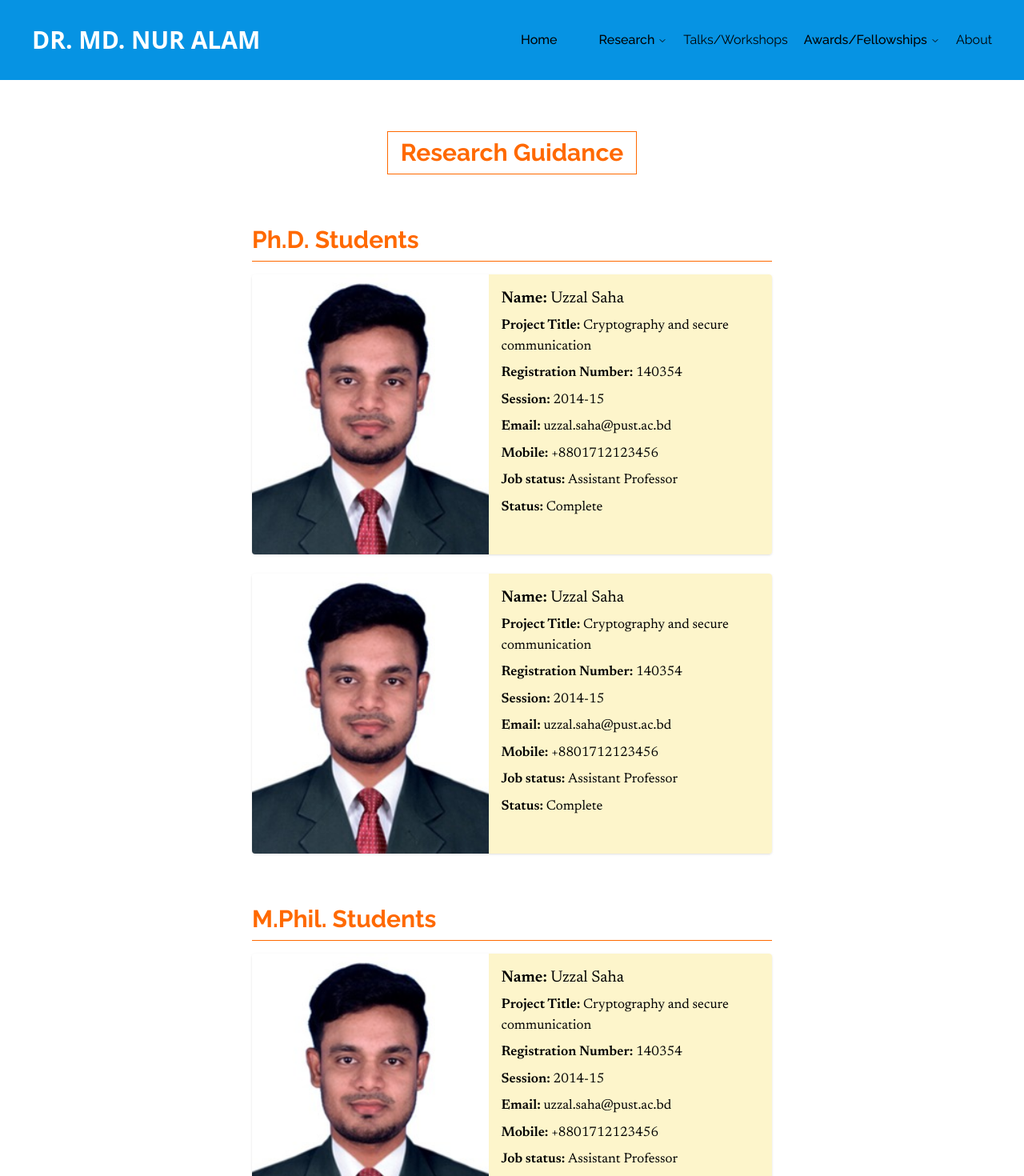
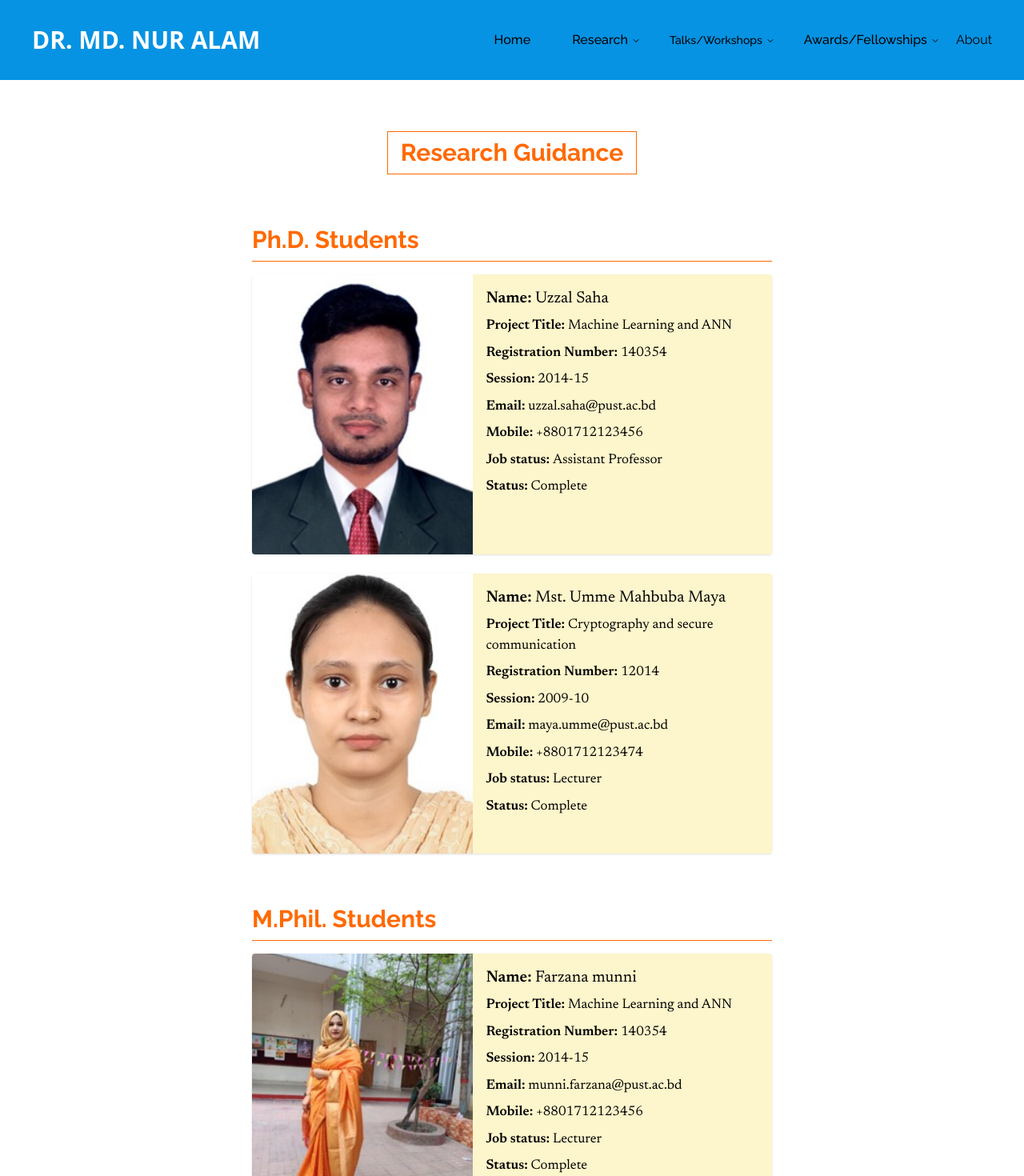
Before and after one commit to CoderKawsar/dr.nur-alam, a Next.js app: page /research/research-guidance in a window 1280 px wide. Shown: the top 1470 px of the page at 80% size. Built offline with nearby package versions, Linux system fonts and the light colour scheme.

Commit message:
menu update, student info update

```diff
--- a/src/app/research/research-guidance/page.jsx
+++ b/src/app/research/research-guidance/page.jsx
@@ -1,11 +1,14 @@
-import image1 from "@/assets/images/Students/Uzzal Saha.jpg";
+import uzzalSahaPic from "@/assets/images/Students/Uzzal Saha.jpg";
+import mayaPic from "@/assets/images/Students/Mst. Umme Mahbuba Maya.jpg";
+import farzanaMunniPic from "@/assets/images/Students/farzana munni.jpg";
+import shahidHasanPic from "@/assets/images/Students/shahid-hasan.jpg";
 import ResearchStudentSingle from "@/components/researchStudent/ResearchStudentSingle";
 
 const phdStudents = [
   {
-    image: image1,
+    image: uzzalSahaPic,
     name: "Uzzal Saha",
-    projectTitle: "Cryptography and secure communication",
+    projectTitle: "Machine Learning and ANN",
     registrationNumber: "140354",
     session: "2014-15",
     email: "uzzal.saha@pust.ac.bd",
@@ -14,40 +17,40 @@ const phdStudents = [
     status: "Complete",
   },
   {
-    image: image1,
-    name: "Uzzal Saha",
+    image: mayaPic,
+    name: "Mst. Umme Mahbuba Maya",
     projectTitle: "Cryptography and secure communication",
-    registrationNumber: "140354",
-    session: "2014-15",
-    email: "uzzal.saha@pust.ac.bd",
-    mobile: "+8801712123456",
-    jobStatus: "Assistant Professor",
+    registrationNumber: "12014",
+    session: "2009-10",
+    email: "maya.umme@pust.ac.bd",
+    mobile: "+8801712123474",
+    jobStatus: "Lecturer",
     status: "Complete",
   },
 ];
 const mPhilStudents = [
   {
-    image: image1,
-    name: "Uzzal Saha",
-    projectTitle: "Cryptography and secure communication",
+    image: farzanaMunniPic,
+    name: "Farzana munni",
+    projectTitle: "Machine Learning and ANN",
     registrationNumber: "140354",
     session: "2014-15",
-    email: "uzzal.saha@pust.ac.bd",
+    email: "munni.farzana@pust.ac.bd",
     mobile: "+8801712123456",
-    jobStatus: "Assistant Professor",
+    jobStatus: "Lecturer",
     status: "Complete",
   },
 ];
 const mScStudents = [
   {
-    image: image1,
-    name: "Uzzal Saha",
-    projectTitle: "Cryptography and secure communication",
-    registrationNumber: "140354",
-    session: "2014-15",
-    email: "uzzal.saha@pust.ac.bd",
-    mobile: "+8801712123456",
-    jobStatus: "Assistant Professor",
+    image: shahidHasanPic,
+    name: "Md. Shahid Hasan",
+    projectTitle: "A Comprehensive Study of B-spline Curves",
+    registrationNumber: "160374",
+    session: "2017-18",
+    email: "shahid.hossain2@pust.ac.bd",
+    mobile: "+8801712413456",
+    jobStatus: "Lecturer",
     status: "Complete",
   },
 ];
--- a/src/components/Common/Header/NavMenu.jsx
+++ b/src/components/Common/Header/NavMenu.jsx
@@ -49,14 +49,35 @@ export default function NavMenu() {
             </NavigationMenuContent>
           </NavigationMenuItem>
           <NavigationMenuItem>
-            <Link
-              href="/invited-talks-workshops"
-              legacyBehavior
-              passHref
-              className="font-medium text-base"
-            >
-              Talks/Workshops
-            </Link>
+            <NavigationMenuTrigger>Talks/Workshops</NavigationMenuTrigger>
+            <NavigationMenuContent className="bg-white">
+              <div className="w-[550px]">
+                <NavigationMenuLink
+                  className="hover:text-gray-500"
+                  href="/invited-talks-workshops"
+                >
+                  Keynote/Invited/Guest
+                </NavigationMenuLink>
+                <NavigationMenuLink
+                  className="hover:text-gray-500"
+                  href="/invited-talks-workshops"
+                >
+                  Chair/Co-chair
+                </NavigationMenuLink>
+                <NavigationMenuLink
+                  className="hover:text-gray-500"
+                  href="/invited-talks-workshops"
+                >
+                  Workshop/Seminars
+                </NavigationMenuLink>
+                <NavigationMenuLink
+                  className="hover:text-gray-500"
+                  href="/invited-talks-workshops"
+                >
+                  Oral Talks
+                </NavigationMenuLink>
+              </div>
+            </NavigationMenuContent>
           </NavigationMenuItem>
           <NavigationMenuItem>
             <NavigationMenuTrigger className="font-medium text-base">
--- a/src/components/researchStudent/ResearchStudentSingle.jsx
+++ b/src/components/researchStudent/ResearchStudentSingle.jsx
@@ -3,14 +3,14 @@ import Image from "next/image";
 function ResearchStudentSingle({ students }) {
   return (
     <div className="flex mb-6 shadow rounded">
-      <div className="h-[350px] rounded-l">
+      <div className="h-[350px] w-[500px] rounded-l">
         <Image
           src={students.image}
           alt="Student"
           className="w-full h-full object-cover rounded-l"
         />
       </div>
-      <div className="pl-4 pt-4 bg-[#FDF5CB] flex flex-col gap-y-2 newsreader-font text-[17px] rounded-r">
+      <div className="px-4 pt-4 bg-[#FDF5CB] w-full flex flex-col gap-y-2 newsreader-font text-[17px] rounded-r">
         <h4 className="text-xl font-semibold">
           Name: <span className="font-normal">{students.name}</span>
         </h4>
```
Also changed, not shown: src/assets/images/Students/shahid-hasan.jpg (renamed from src/assets/images/Students/student 76.jpg).
